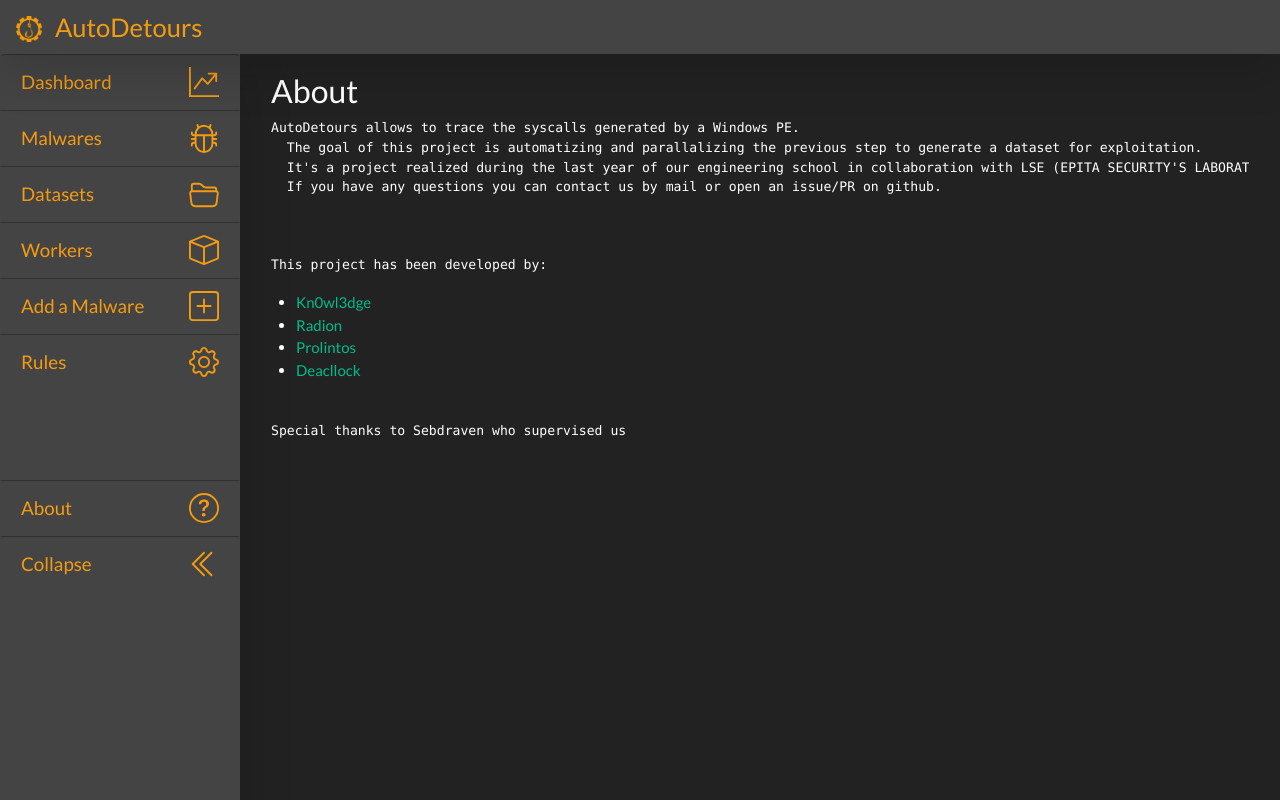
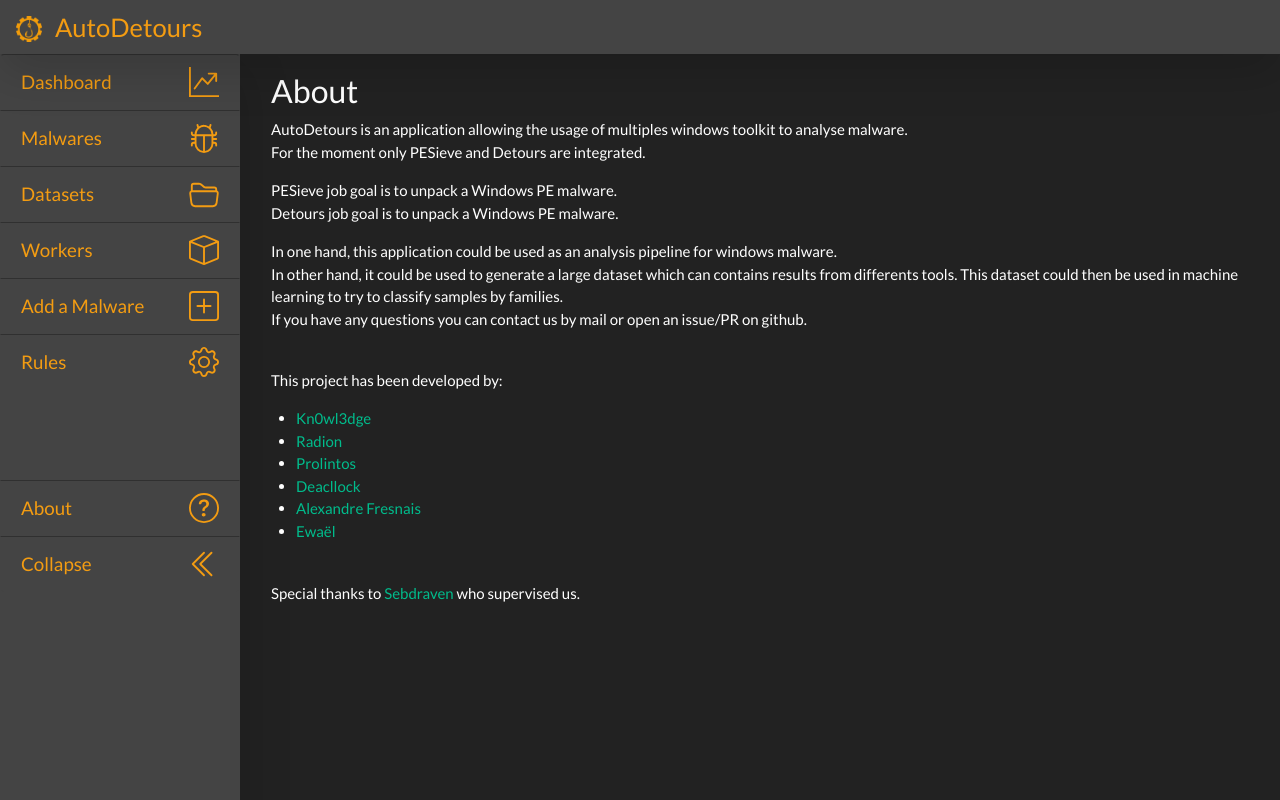
Before and after one commit to kn0wl3dge/AutoDetours, a Nuxt app in the folder frontend/: page /about in a window 1280 px wide. Built offline with nearby package versions, Linux system fonts and the light colour scheme.

Commit message:
Quick update on the documentation

```diff
--- a/frontend/pages/about.vue
+++ b/frontend/pages/about.vue
@@ -1,30 +1,41 @@
 <template>
   <b-container fluid>
     <h3>About</h3>
-    <pre>AutoDetours allows to trace the syscalls generated by a Windows PE.
-  The goal of this project is automatizing and parallalizing the previous step to generate a dataset for exploitation.
-  It's a project realized during the last year of our engineering school in collaboration with LSE (EPITA SECURITY'S LABORATORY).
-  If you have any questions you can contact us by mail or open an issue/PR on github.
-  </pre>
+    <p>AutoDetours is an application allowing the usage of multiples windows toolkit to analyse malware.<br>
+      For the moment only PESieve and Detours are integrated.</p>
+<p>
+PESieve job goal is to unpack a Windows PE malware.<br>
+Detours job goal is to unpack a Windows PE malware.</p>
+<p>
+In one hand, this application could be used as an analysis pipeline for windows malware.<br>
+In other hand, it could be used to generate a large dataset which can contains results from differents tools. This dataset could then be used in machine learning to try to classify samples by families.<br>
+If you have any questions you can contact us by mail or open an issue/PR on github.<br>
+  </p>
     <br>
-    <pre>This project has been developed by:</pre>
+    <p>This project has been developed by:</p>
     <b-row class="mb-4">
       <ul>
         <li>
-          <a href="mailto:baptistin.boilot@epita.fr">Kn0wl3dge</a>
+          <a href="https://github.com/Kn0wl3dge">Kn0wl3dge</a>
         </li>
         <li>
-          <a href="mailto:didier.zanello@epita.fr">Radion</a>
+          <a href="https://github.com/Radion94200">Radion</a>
         </li>
         <li>
-          <a href="mailto:thomas.castelot@epita.fr">Prolintos</a>
+          <a href="https://github.com/Prolintos">Prolintos</a>
         </li>
         <li>
-          <a href="mailto:victoria.krajcovicova@epita.fr">Deacllock</a>
+          <a href="https://github.com/Deacllock">Deacllock</a>
+        </li>
+        <li>
+          <a href="https://github.com/alexandrefresnais">Alexandre Fresnais</a>
+        </li>
+        <li>
+          <a href="https://github.com/Ewael">Ewaël</a>
         </li>
       </ul>
     </b-row>
-    <pre>Special thanks to Sebdraven who supervised us</pre>
+    <p>Special thanks to <a href="https://github.com/sebdraven">Sebdraven</a> who supervised us.</p>
   </b-container>
 </template>
 
```
Also changed, not shown: 1 other file (tests, documents, lock files or other folders).
